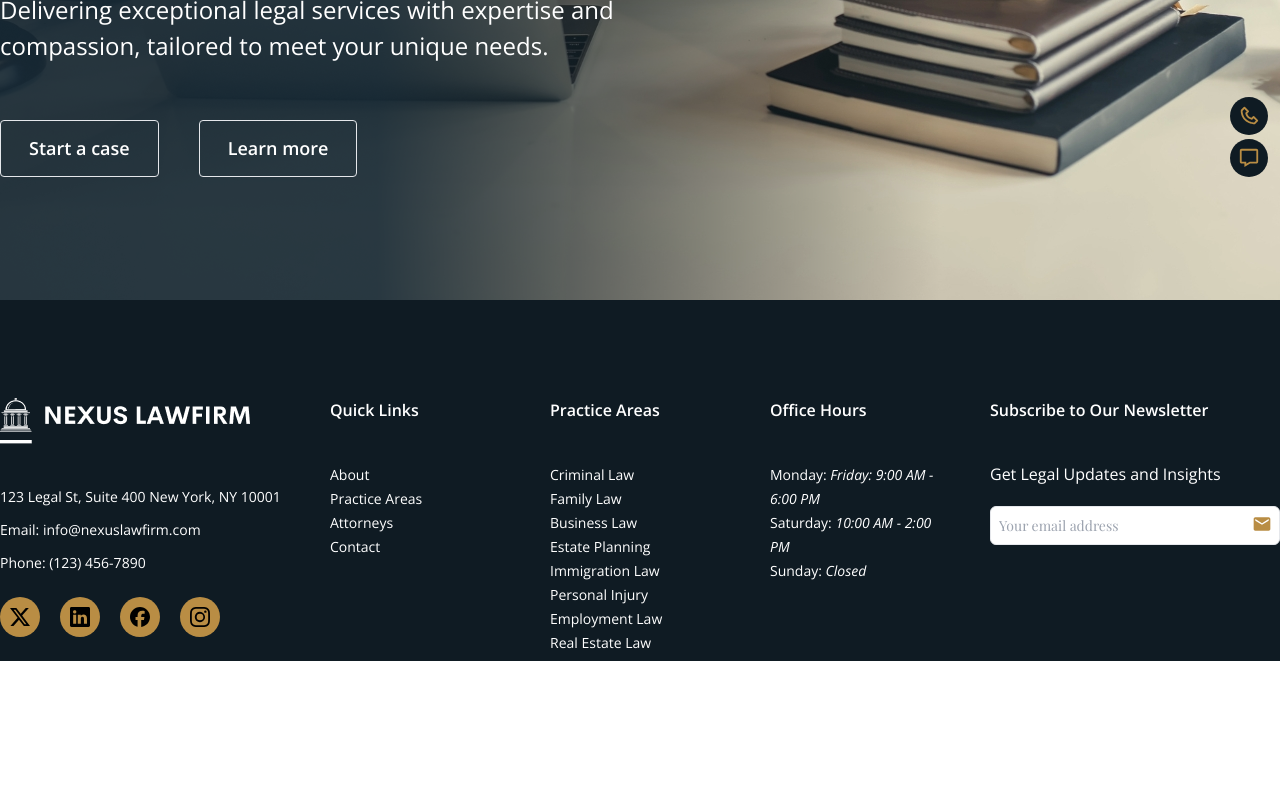
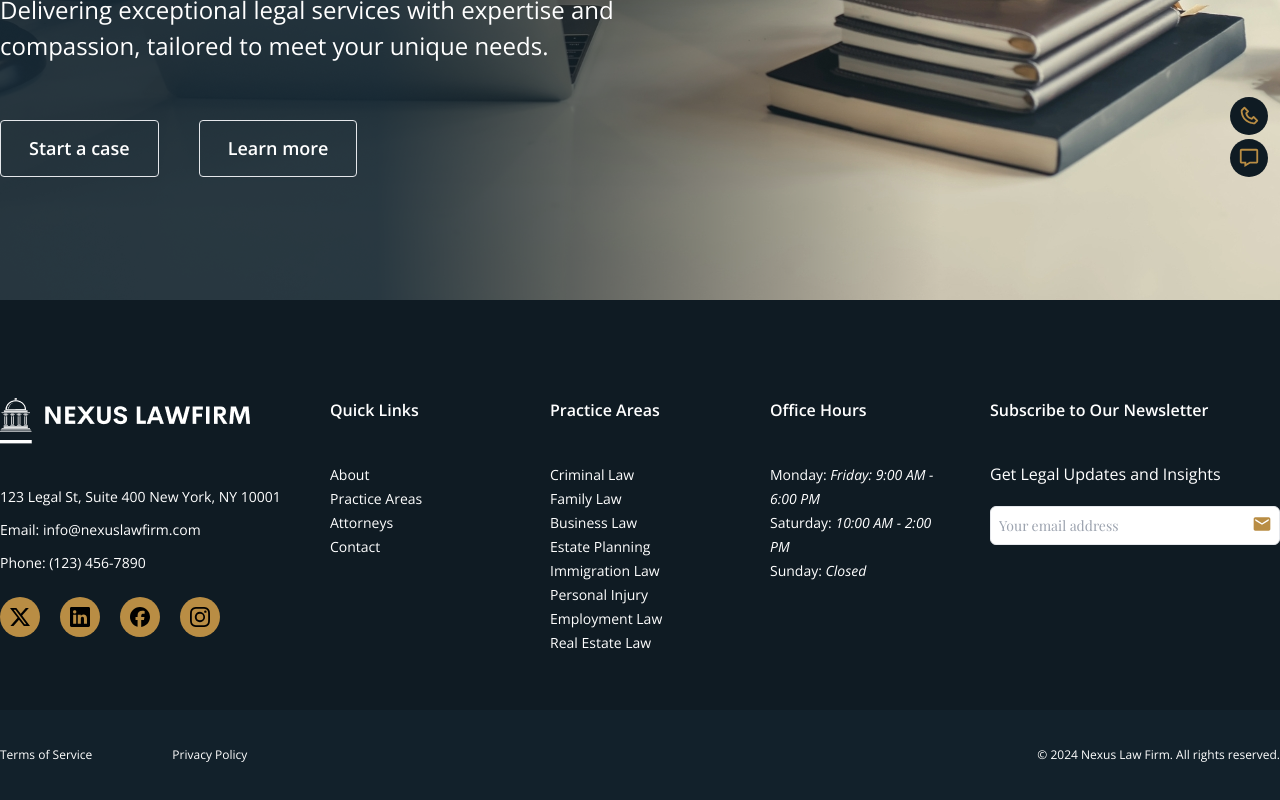
Before and after one commit to mdsajalali/nexus-lawfirm, a React (Vite) app: page / in a window 1280 px wide. Shown: the part 500-1300 px from the top of the page. Before the commit the page ends 1161 px from the top, so only its background shows below. Built offline with nearby package versions, Linux system fonts and the light colour scheme; a web font is replaced by a local one.

Commit message:
add: footer content

```diff
--- /dev/null
+++ b/src/components/FooterContent.tsx
@@ -0,0 +1,24 @@
+import Container from "../shared/Container";
+
+const FooterContent = () => {
+  const currentYear = new Date().getFullYear();
+  return (
+    <div className="bg-[#12212B] text-white py-[21px] md:py-[36px] font-opensans ">
+      <Container>
+        <div className="md:flex md:text-start text-center items-center justify-between">
+          <div className="md:flex items-center gap-20">
+            <h1 className="text-[10px] md:text-[12px]">Terms of Service</h1>
+            <h2 className="text-[10px] md:text-[12px] md:py-0 py-2">Privacy Policy</h2>
+          </div>
+          <div>
+            <p className="text-[10px] md:text-[12px]">
+              © {currentYear} Nexus Law Firm. All rights reserved.
+            </p>
+          </div>
+        </div>
+      </Container>
+    </div>
+  );
+};
+
+export default FooterContent;
--- a/src/shared/Footer.tsx
+++ b/src/shared/Footer.tsx
@@ -3,10 +3,12 @@ import logo from "../images/footer_logo.png";
 import { BsInstagram, BsLinkedin, BsTwitterX } from "react-icons/bs";
 import { FaFacebook } from "react-icons/fa6";
 import { MdEmail } from "react-icons/md";
+import FooterContent from "../components/FooterContent";
 
 const Footer = () => {
   return (
-    <div className="bg-primary pt-[98px]">
+    <>
+      <div className="bg-primary pt-[98px] pb-[49px]">
         <Container>
           <div className="grid grid-cols-12 gap-10">
             <div className="col-span-12 lg:col-span-3">
@@ -160,6 +162,9 @@ const Footer = () => {
           </div>
         </Container>
       </div>
+      {/* Footer Content */}
+      <FooterContent />
+    </>
   );
 };
 
```
Lines whose indentation alone changed are shown as unchanged.
